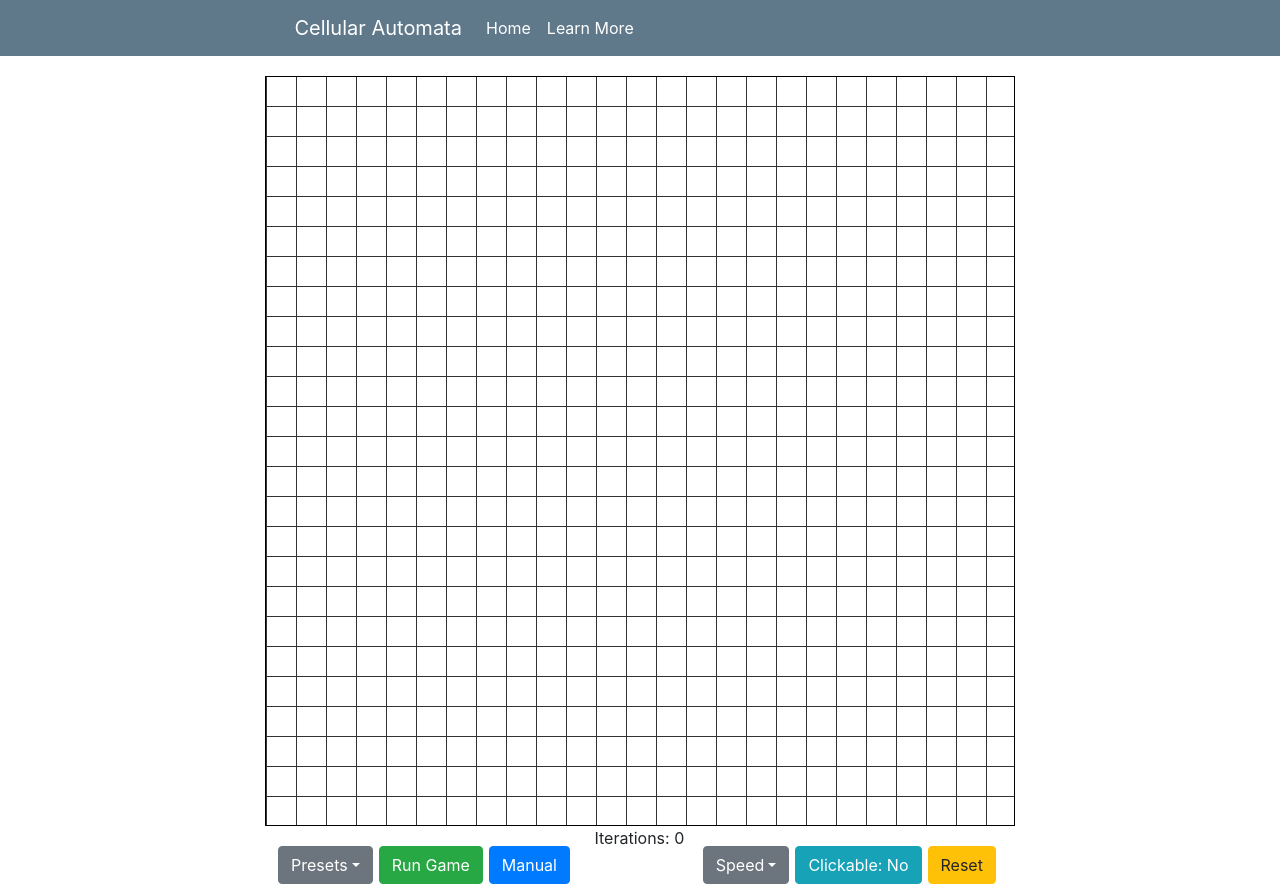
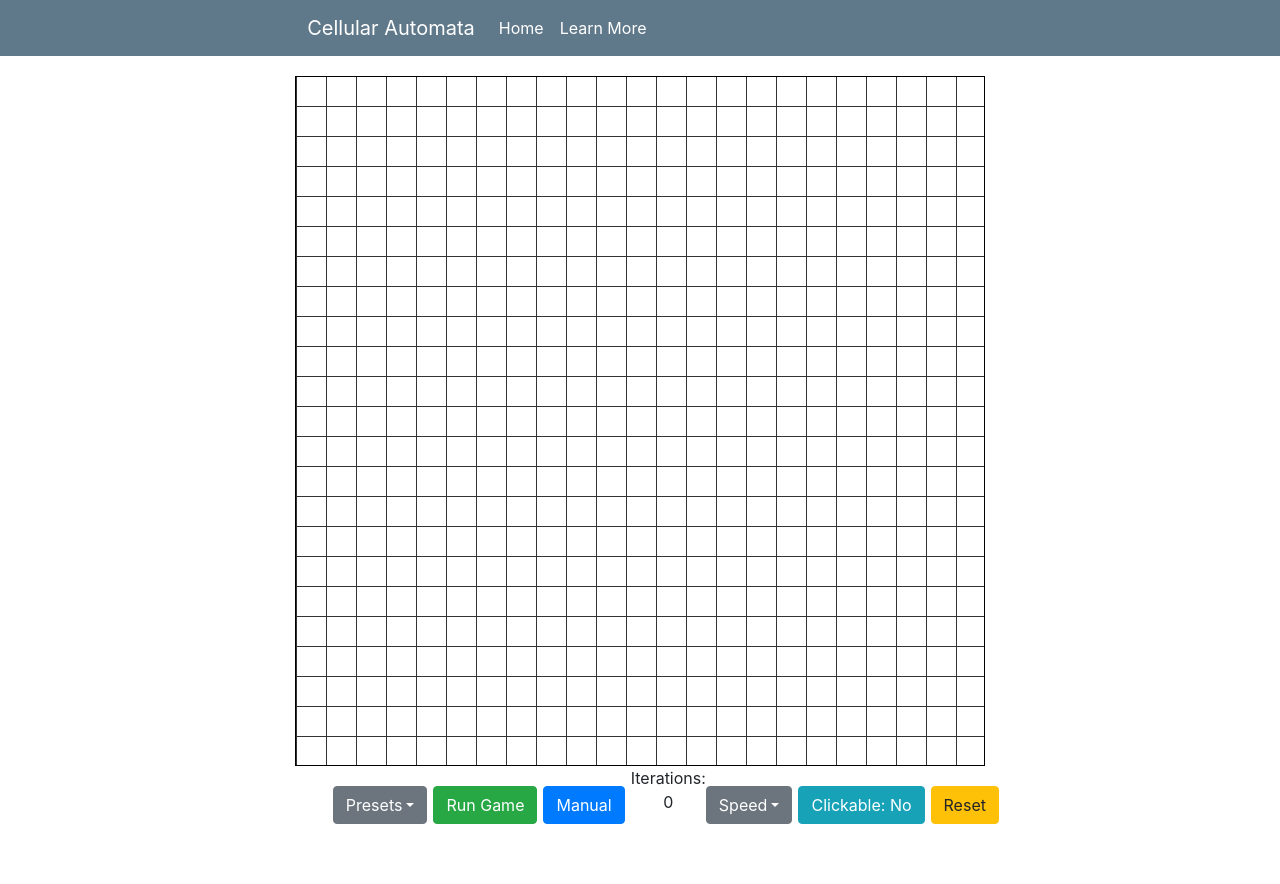
Before and after one commit to bloominstituteoftechnology/CS-Build-Week-1, a React (Create React App) app: page /board in a window 1280 px wide. After the commit the page ends 824 px from the top, so only its background shows below. Built offline with nearby package versions, Linux system fonts and the light colour scheme.

Commit message:
fix margins

```diff
--- a/src/components/Board.css
+++ b/src/components/Board.css
@@ -15,8 +15,8 @@
 .below-grid {
   display: flex;
   justify-content: space-around;
-  margin-left: 29%;
-  margin-right: 28.8%;
+  margin-left: 31%;
+  margin-right: 31%;
 }
 
 button {
@@ -44,7 +44,7 @@ button {
 }
 
 .navbar {
-  padding-left: 30.5%;
+  padding-left: 32%;
   margin-bottom: 20px;
 }
 
@@ -60,13 +60,13 @@ button {
   color: blue;
 }
 
-@media screen and (max-width: 1450px) {
+@media screen and (max-width: 1550px) {
   .below-grid {
-    margin-left: 21%;
-    margin-right: 21%;
+    margin-left: 26%;
+    margin-right: 26%;
   }
 
   .navbar {
-    padding-left: 23%;
+    padding-left: 24%;
   }
 }
--- a/src/components/Board.js
+++ b/src/components/Board.js
@@ -3,8 +3,8 @@ import "./Board.css";
 import Cell from "./Cell";
 
 let cell_size = 30;
-let board_width = 750;
-let board_height = 750;
+let board_width = 690;
+let board_height = 690;
 let rows = board_height / cell_size; // This gives us the number of rows that will be in our board.
 let columns = board_width / cell_size;
 let count = 0;
```
